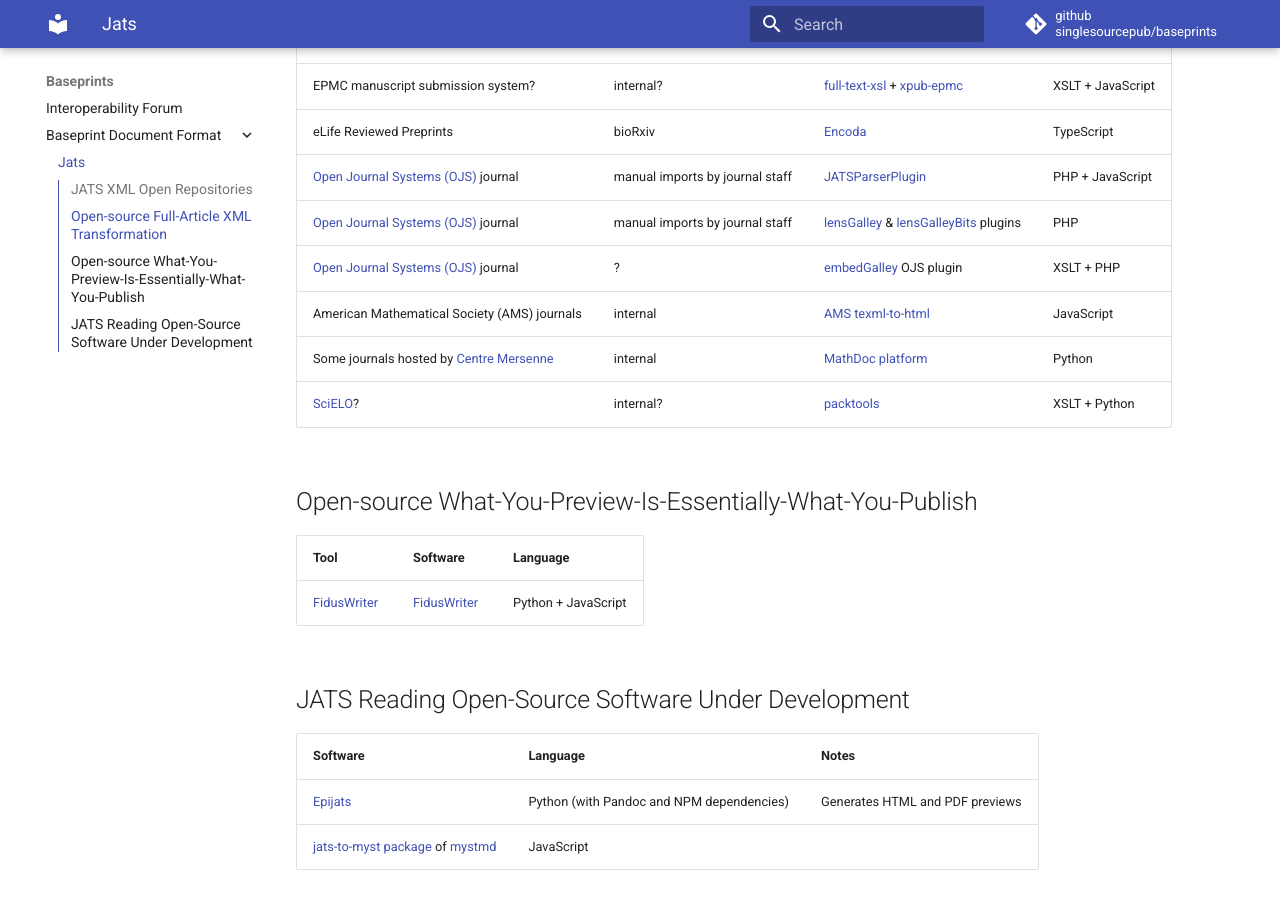
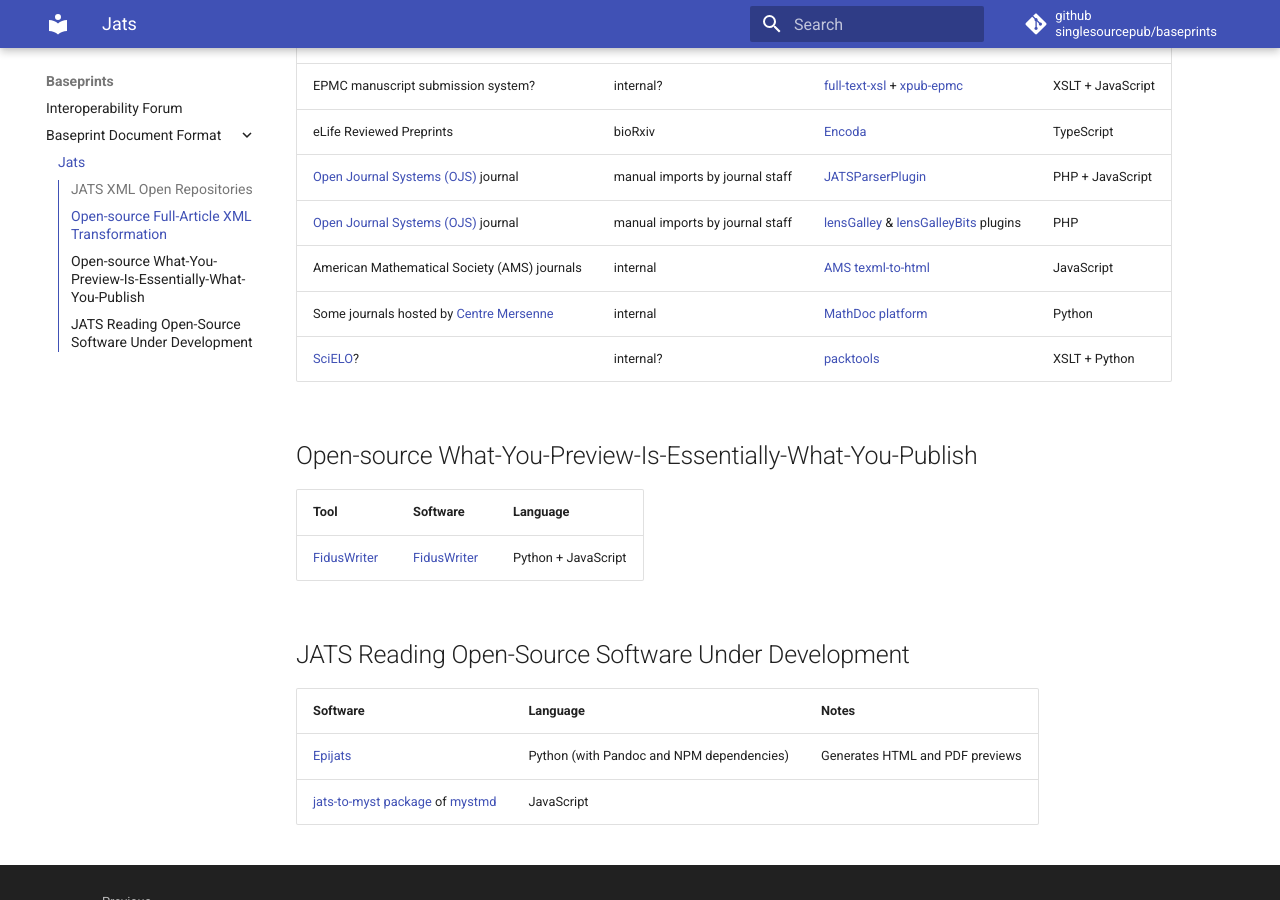
Before and after one commit to singlesourcepub/baseprints, an MkDocs documentation site: the page built from docs/jats.md, in a window 1280 px wide and 900 px high, scrolled down 901 px. Built offline with MkDocs 1.6.1 and Material for MkDocs 9.7.7, drawn with Linux system fonts in a browser that asks for light colours.

Commit message:
remove embedGalley since not full-article

```diff
--- a/docs/jats.md
+++ b/docs/jats.md
@@ -86,14 +86,6 @@ JATS XML is formally defined through specifications and recommendations:
   <td>PHP</td>
 </tr>
 <tr>
-  <td><a href="https://github.com/pkp">Open Journal Systems (OJS)</a> journal</td>
-  <td>?</td>
-  <td>
-    <a href="https://github.com/ajnyga/embedGalley">embedGalley</a> OJS plugin
-  </td>
-  <td>XSLT + PHP</td>
-</tr>
-<tr>
   <td>American Mathematical Society (AMS) journals</td>
   <td>internal</td>
   <td><a href="https://github.com/AmerMathSoc/texml-to-html">AMS texml-to-html</a></td>
```
